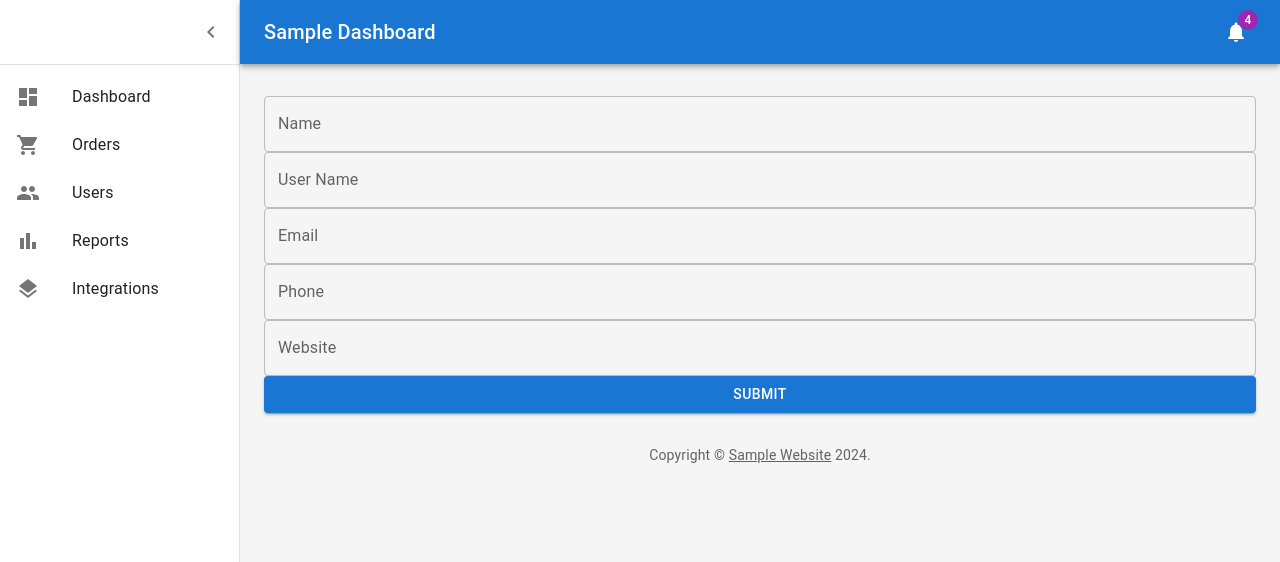
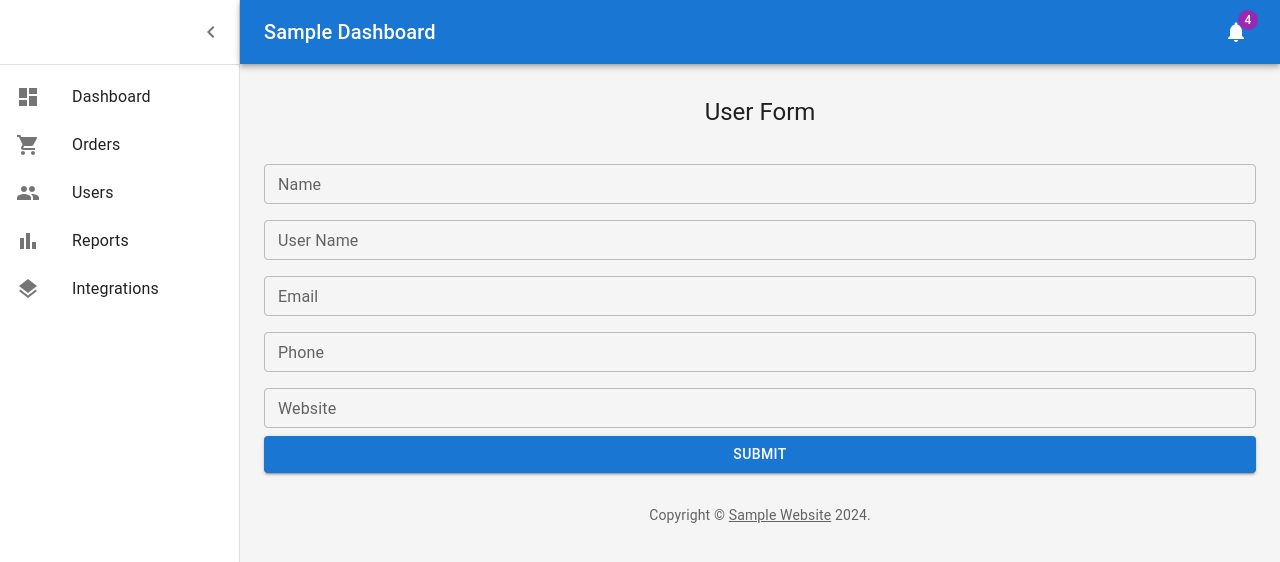
Before and after one commit to prabhakaryalla/react-template, a React (Create React App) app: page /users/create in a window 1280 px wide. Shown: the top 562 px of the page. Built offline with nearby package versions, Linux system fonts and the light colour scheme.

Commit message:
adding yup validations

```diff
--- a/package.json
+++ b/package.json
@@ -26,8 +26,7 @@
     "react-scripts": "5.0.1",
     "save": "^2.9.0",
     "typescript": "^4.9.5",
-    "web-vitals": "^2.1.4",
-    "yup": "^1.3.3"
+    "web-vitals": "^2.1.4"
   },
   "scripts": {
     "start": "react-scripts start",
@@ -59,6 +58,7 @@
     }
   },
   "devDependencies": {
-    "jest-canvas-mock": "^2.5.2"
+    "jest-canvas-mock": "^2.5.2",
+    "yup": "^1.3.3"
   }
 }
--- /dev/null
+++ b/src/AppContext.tsx
@@ -0,0 +1,25 @@
+import React, { createContext, useState } from "react";
+import { INotificationMessage } from "./layout/Notification";
+import useContextWrapper from "./hooks";
+
+
+interface IAppContext {
+    notification: INotificationMessage |undefined ,
+    addNotification: (notification:INotificationMessage) => void;
+}
+
+export const AppContext = createContext<IAppContext | null>(null);
+
+
+export const useAppContext = () =>
+    useContextWrapper(AppContext, {
+        contextName: useAppContext.name,
+        providerName: AppContextProvider.name
+    })
+
+
+export const AppContextProvider = ({ children }: React.PropsWithChildren<{}>) => {
+    const [notification, setNotification] = useState<IAppContext['notification']>();
+    const addNotification = (notification: INotificationMessage) => setNotification(notification);
+    return <AppContext.Provider value={{notification, addNotification}}>{children}</AppContext.Provider>
+}
--- a/src/components/Users/IUser.ts
+++ b/src/components/Users/IUser.ts
@@ -1,3 +1,5 @@
+import * as Yup from 'yup';
+
 export interface IUser {
     id: number,
     name: string,
@@ -6,3 +8,14 @@ export interface IUser {
     phone:string,
     website:string
 }
+
+
+export const UserValidationSchema = Yup.object().shape({
+    username: Yup.string()
+        .min(2, 'Too Short!')
+        .max(50, 'Too Long!')
+        .required('Required'),
+    phone: Yup.string()
+        .required('Required'),
+    email: Yup.string().email('Invalid email').required('Required'),
+});
--- a/src/components/Users/UserForm.tsx
+++ b/src/components/Users/UserForm.tsx
@@ -1,42 +1,67 @@
 import { useFormik } from "formik";
-import { IUser } from "./IUser";
+import { IUser, UserValidationSchema } from "./IUser";
 import { Button, TextField } from "@mui/material";
 import { LabServicesApi } from "../../core/LabApi";
+import FullPage from "../../core/FullPage";
+import { useNavigate } from "react-router-dom";
+import { useAppContext } from "../../AppContext";
+import { INotificationMessage, NotificationType } from "../../layout/Notification";
 
 interface IProps {
     user?: IUser
 }
 
+
+
 const UserForm = (props: IProps) => {
-    const { user } = props;
-    const isEdit = Boolean(user);
+
+    const nav = useNavigate();
+    const user: IUser = props.user || {
+        id: 0,
+        name: '',
+        email:'',
+        phone: '',
+        website:'',
+        username: ''
+    };
+
+    const {addNotification} = useAppContext();
+
+    const isEdit = Boolean(user.id == 0);
     const formik = useFormik({
-        initialValues: isEdit ? user! : {} as IUser,
+        initialValues: user,
+        validationSchema: UserValidationSchema,
+        // validationSchema: UserValidationSchema,
         onSubmit: values => {
-            const url = isEdit ? `/users/${user?.id}` : "/users";
+            //const url = isEdit ? `/users/${user?.id}` : "/users";
+            const url = "/users";
             if(isEdit)
             {
                 LabServicesApi.put(`/users/${user?.id}`, JSON.stringify(values))
                 .then((response: any) => {
                     console.log('response', response);
+                addNotification({message: 'created', type: NotificationType.Info } as INotificationMessage)
+                nav(url);
+
                 });
             }
             else {
                 LabServicesApi.post(`/users`, JSON.stringify(values))
                 .then((response: any) => {
                     console.log('response', response);
+                    nav(url);
                 });
             }
-
-
         },
     });
 
-
     return (<div>
+        <FullPage heading="User Form">
         <form onSubmit={formik.handleSubmit}>
             <TextField
                 fullWidth
+                sx={{ my: 1 }}
+                size="small"
                 id="name"
                 name="name"
                 label="Name"
@@ -48,7 +73,9 @@ const UserForm = (props: IProps) => {
             />
             <TextField
                 fullWidth
+                sx={{ my: 1 }}
                 id="username"
+                size="small"
                 name="username"
                 label="User Name"
                 value={formik.values.username}
@@ -59,7 +86,9 @@ const UserForm = (props: IProps) => {
             />
             <TextField
                 fullWidth
+                sx={{ my: 1 }}
                 id="email"
+                size="small"
                 name="email"
                 label="Email"
                 value={formik.values.email}
@@ -70,8 +99,10 @@ const UserForm = (props: IProps) => {
             />
             <TextField
                 fullWidth
+                sx={{ my: 1 }}
                 id="phone"
                 name="phone"
+                size="small"
                 label="Phone"
                 value={formik.values.phone}
                 onChange={formik.handleChange}
@@ -82,6 +113,8 @@ const UserForm = (props: IProps) => {
 
             <TextField
                 fullWidth
+                sx={{ my: 1 }}
+                size="small"
                 id="website"
                 name="website"
                 label="Website"
@@ -96,6 +129,9 @@ const UserForm = (props: IProps) => {
                 Submit
             </Button>
         </form>
+
+        </FullPage>
+
     </div>)
 }
 
--- a/src/core/FullPage.tsx
+++ b/src/core/FullPage.tsx
@@ -13,7 +13,7 @@ const FullPage = ({ subheading, heading, actions, children }: PropsWithChildren<
     <>
         <section style={{ marginBottom: 20 }}>
             <Box display="flex" alignItems="flex-start">
-                <Box flexGrow={1}>
+                <Box display="flex" justifyContent="center" flexGrow={1}>
                     <Typography variant="h5" gutterBottom={true}>{heading}</Typography>
                     {subheading && <Typography variant="h6">{subheading}</Typography>}
                 </Box>
--- a/src/index.tsx
+++ b/src/index.tsx
@@ -6,6 +6,7 @@ import reportWebVitals from './reportWebVitals';
 import { ConfigProvider } from './config/ConfigContext';
 import { ThemeProvider } from '@mui/material';
 import { getTheme } from './layout/Theme';
+import { AppContextProvider } from './AppContext';
 
 const root = ReactDOM.createRoot(
   document.getElementById('root') as HTMLElement
@@ -14,7 +15,9 @@ root.render(
   <React.StrictMode>
     <ThemeProvider theme={getTheme()}>
       <ConfigProvider>
-        <App />
+        <AppContextProvider>
+          <App />
+        </AppContextProvider>
       </ConfigProvider>
     </ThemeProvider>
   </React.StrictMode>
--- a/src/layout/Notification.tsx
+++ b/src/layout/Notification.tsx
@@ -4,6 +4,7 @@ import WarningIcon from '@mui/icons-material/Warning';
 import InfoIcon from '@mui/icons-material/Info';
 import CloseIcon from "@mui/icons-material/Close"
 import { amber, blue } from "@mui/material/colors";
+import { useAppContext } from "../AppContext";
 
 export enum NotificationType {
     Error,
@@ -11,29 +12,28 @@ export enum NotificationType {
 }
 
 export interface INotificationMessage {
-    message : string,
-    type : NotificationType
+    message: string,
+    type: NotificationType
 }
 
 
 const Notifications = () => {
 
-    const notification:INotificationMessage = { message: 'Test', type: NotificationType.Error};
 
-    //TODO ADD context to store notification
-
-    const [open, setOpen] = useState(false);
+    const { notification } = useAppContext();
+    const [open, setOpen] = useState(notification !== undefined);
 
     const onCloseClick = () => {
         setOpen(false);
+    }
 
-    }
+    if (notification === undefined)
+        return <></>
 
     const renderNotificicationIcon = (type: NotificationType) => {
         const Icon = notification.type === NotificationType.Error ? WarningIcon : InfoIcon;
-        return <Icon style={{ opacity: 0.9, marginRight: '5px',  verticalAlign: 'bottom' }} />;
+        return <Icon style={{ opacity: 0.9, marginRight: '5px', verticalAlign: 'bottom' }} />;
     }
-
 
 
 
@@ -45,16 +45,16 @@ const Notifications = () => {
             onClose={onCloseClick}
             aria-describedby="client-snackbar"
         >
-            <SnackbarContent style={{backgroundColor: notification.type == NotificationType.Error ? amber[700]: blue[700]}}
+            <SnackbarContent style={{ backgroundColor: notification.type == NotificationType.Error ? amber[700] : blue[700] }}
                 message={
-                <span  id="client-snackbar">
+                    <span id="client-snackbar">
                         {renderNotificicationIcon(notification.type)}
                         {notification.message}
                     </span>
                 }
                 action={
                     <IconButton key="close" aria-label="Close" color="inherit" onClick={onCloseClick}>
-                    <CloseIcon style={{fontSize: 20}} />
+                        <CloseIcon style={{ fontSize: 20 }} />
                     </IconButton>
                 }
 
```
Also changed, not shown: 1 other file (tests, documents, lock files or other folders). Lines whose indentation alone changed are shown as unchanged.
